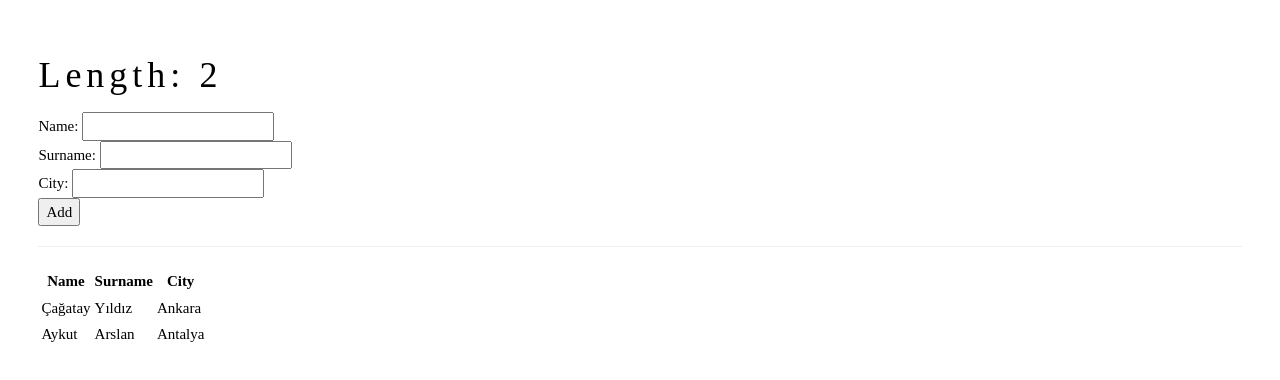
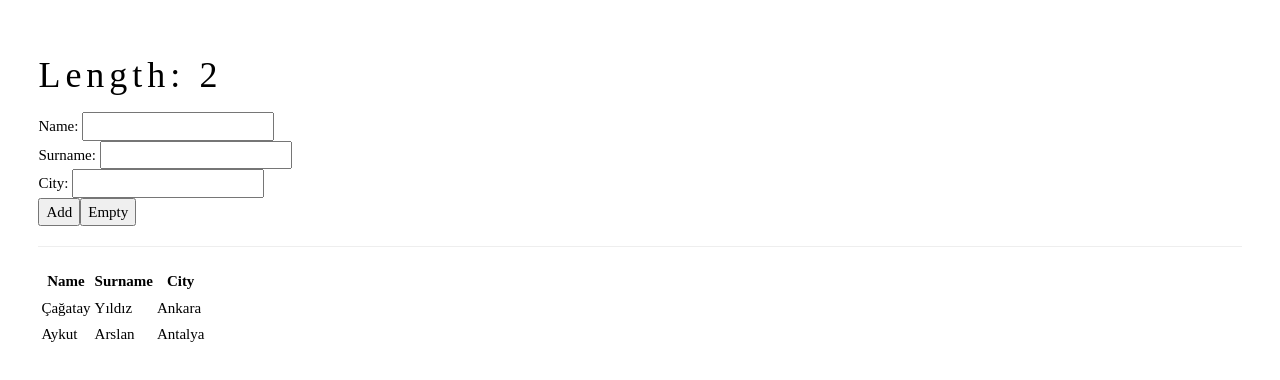
Before and after one commit to yakintech/aloha-react, a React (Create React App) app: page / in a window 1280 px wide. Shown: the top 380 px of the page. Built offline with nearby package versions, Linux system fonts and the light colour scheme.

Commit message:
userlist sample

```diff
--- a/src/stateSample/UserList.js
+++ b/src/stateSample/UserList.js
@@ -50,6 +50,8 @@ function UserList() {
         </div>
         <div>
             <button onClick={add}>Add</button>
+            <button onClick={() => setusers([])}>Empty</button>
+
         </div>
 
         <hr></hr>
```
